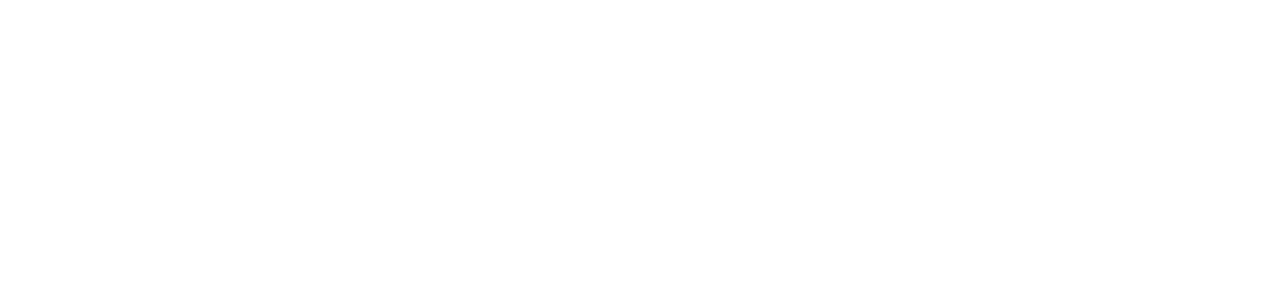
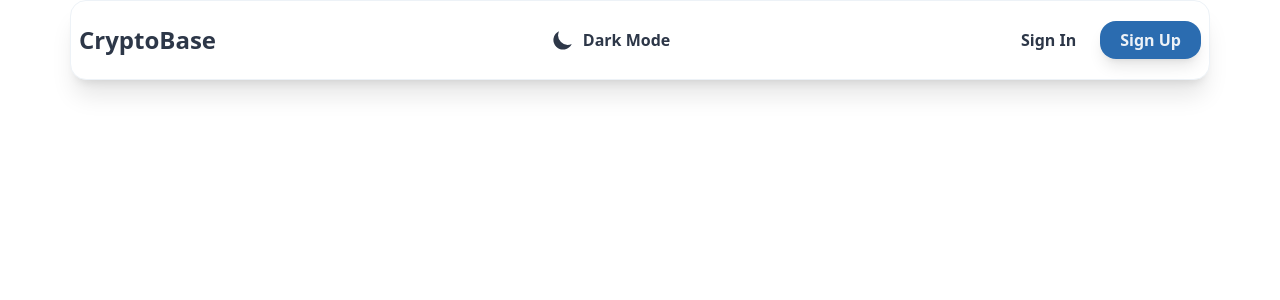
Before and after one commit to Shreejal10/React-CryptoBase, a React (Create React App) app: page / in a window 1280 px wide. Shown: the top 300 px of the page. Built offline with nearby package versions, Linux system fonts and the light colour scheme.

Commit message:
nav component

```diff
--- a/package.json
+++ b/package.json
@@ -8,6 +8,7 @@
     "@testing-library/user-event": "^13.5.0",
     "react": "^18.2.0",
     "react-dom": "^18.2.0",
+    "react-icons": "^4.4.0",
     "react-router-dom": "^6.3.0",
     "react-scripts": "5.0.1",
     "web-vitals": "^2.1.4"
--- a/src/App.js
+++ b/src/App.js
@@ -1,11 +1,12 @@
 import React from "react";
+import Navbar from "./components/Navbar";
 import { ThemeProvider } from "./context/ThemeContext";
 
 
 function App() {
   return (
     <ThemeProvider>
-
+      <Navbar />
     </ThemeProvider>
   );
 }
--- /dev/null
+++ b/src/components/Navbar.jsx
@@ -0,0 +1,55 @@
+import React, { useState } from 'react'
+import { Link } from 'react-router-dom'
+import ThemeToggle from './ThemeToggle'
+import { AiOutlineMenu, AiOutlineClose } from 'react-icons/ai'
+
+function Navbar() {
+    const [nav, setNav] = useState(false);
+    const handleNav = () => {
+        setNav(!nav);
+    }
+    return (
+        <div className='rounded-div flex items-center justify-between h-20 font-bold'>
+            <Link to='/'>
+                <h1 className='text-2xl'>CryptoBase</h1>
+            </Link>
+            <div className='hidden md:block'>
+                <ThemeToggle />
+            </div>
+            <div className='hidden md:block'>
+                <Link to='/signin' className='p-4 hover:text-accent '>Sign In</Link>
+                <Link to='/signup' className='bg-button text-btnText px-5 py-2 ml-2 rounded-2xl shadow-lg hover:shadow-2xl'>Sign Up</Link>
+            </div>
+
+            {/* Menu Icon */}
+            <div onClick={handleNav} className='block md:hidden cursor-pointer z-10'>
+                {nav ? <AiOutlineClose size={25} /> : <AiOutlineMenu size={20} />}
+            </div>
+
+            {/* Mobile Menu */}
+            <div className={nav ? 'md:hidden fixed left-0 top-20 flex flex-col items-center justify-between w-full h-[90%] bg-primary ease-in duration-300 z-10' : 'fixed left-[-100%] top-20 h-[90%] flex flex-col items-center justify-between ease-in duration-300'}>
+                <ul className='w-full p-4'>
+                    <li className='border-b py-6'>
+                        <Link to='/'>Home</Link>
+                    </li>
+                    <li className='border-b py-6'>
+                        <Link to='/'>Account</Link>
+                    </li>
+                    <li className='py-6'>
+                        <ThemeToggle />
+                    </li>
+                </ul>
+                <div className='flex flex-col w-full p-4'>
+                    <Link to='/signin'>
+                        <button className='w-full my-2 p-3 bg-primary text-primary border border-secondary rounded-2xl shadow-xl'>Sign In</button>
+                    </Link>
+                    <Link to='/signup'>
+                        <button className='w-full my-2 p-3 bg-button text-btnText rounded-2xl shadow-xl'>Sign Up</button>
+                    </Link>
+                </div>
+            </div>
+        </div>
+    )
+}
+
+export default Navbar
--- /dev/null
+++ b/src/components/ThemeToggle.jsx
@@ -0,0 +1,23 @@
+import React, { useContext } from 'react';
+import { HiSun, HiMoon } from 'react-icons/hi';
+import { ThemeContext } from '../context/ThemeContext';
+
+const ThemeToggle = () => {
+    const { theme, setTheme } = useContext(ThemeContext);
+
+    return (
+        <div className='p-2'>
+            {theme === 'dark' ? (
+                <div className='flex items-center cursor-pointer' onClick={() => setTheme(theme === 'dark' ? 'light' : 'dark')}>
+                    <HiSun className='text-primary text-2xl mr-2' /> Light Mode
+                </div>
+            ) : (
+                <div className='flex items-center cursor-pointer' onClick={() => setTheme(theme === 'dark' ? 'light' : 'dark')}>
+                    <HiMoon className='text-primary text-2xl mr-2' /> Dark Mode
+                </div>
+            )}
+        </div>
+    );
+};
+
+export default ThemeToggle;
```
Also changed, not shown: 1 other file (tests, documents, lock files or other folders).
